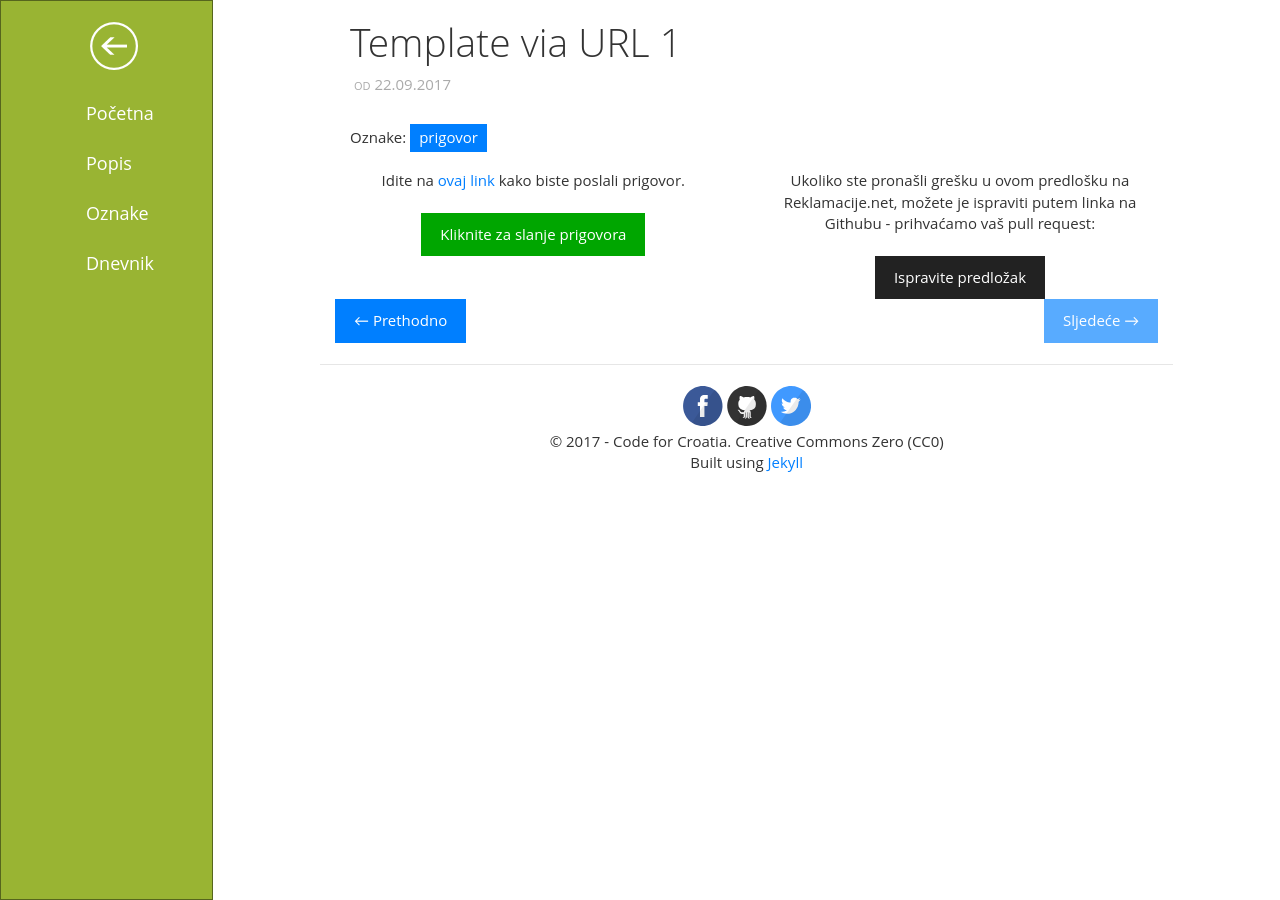
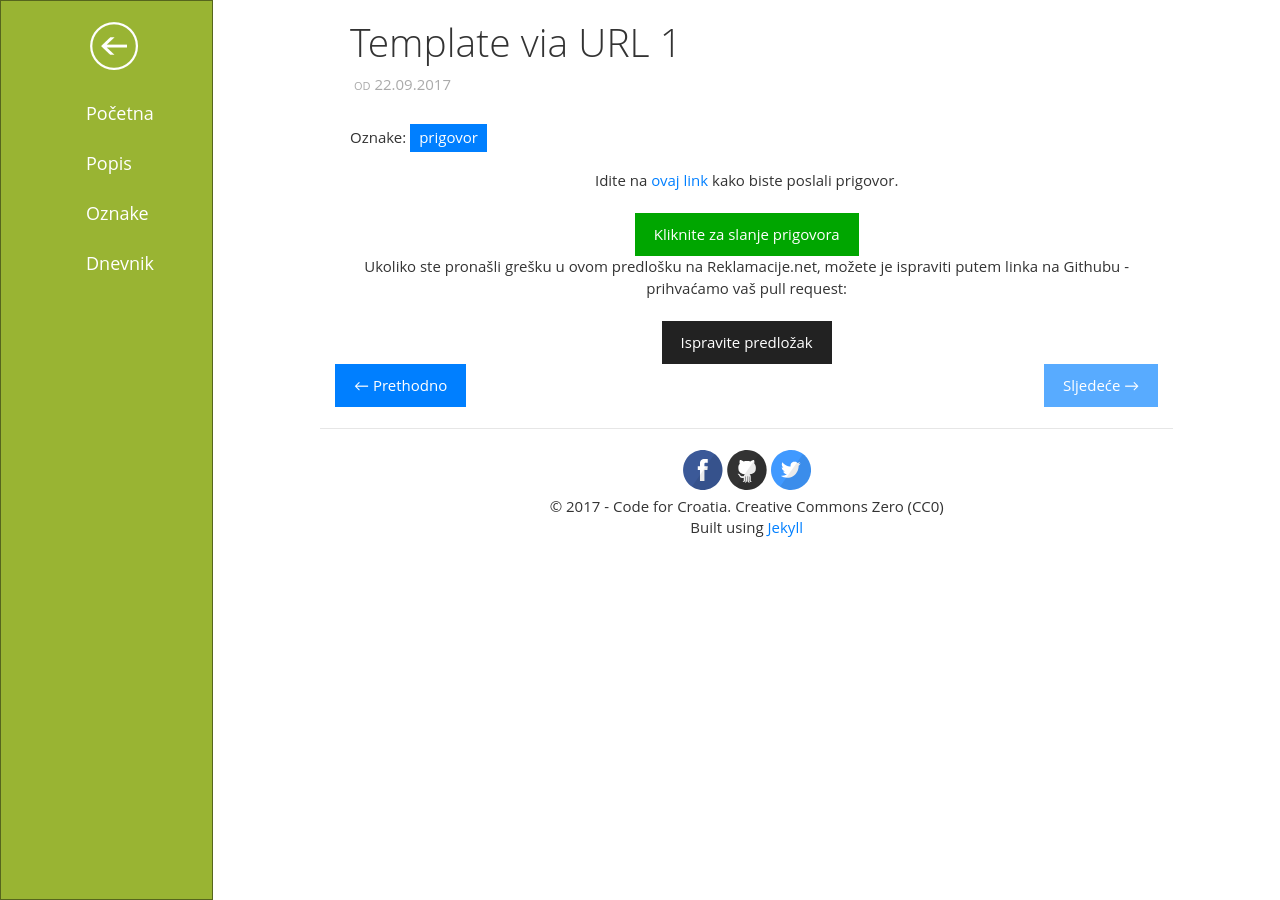
Before and after one commit to codeforcroatia/reklamacijenet-podnesi, a Jekyll site: the page built from _posts/2017-09-22-template-url.md, in a window 1280 px wide. Built offline with Jekyll 4.4.1, drawn with Linux system fonts in a browser that asks for light colours.

Commit message:
Update post.html

```diff
--- a/_layouts/post.html
+++ b/_layouts/post.html
@@ -27,11 +27,13 @@ layout: master
       </article>
 
       <div class="row">
-        <div class="col-sm-6 col-xs-6 text-center">
+        <div class="col-sm-12 col-xs-12 text-center">
           Idite na <a href="{{ post.eurl }}">ovaj link</a> kako biste poslali prigovor. <br><br>
         	<a class="btn btn-green" href="{{post.eurl}}">Kliknite za slanje prigovora</a>
         </div>
-        <div class="col-sm-6 col-xs-6 text-center">
+      </div>
+      <div class="row">
+        <div class="col-sm-12 col-xs-12 text-center">
           Ukoliko ste pronašli grešku u ovom predlošku na Reklamacije.net, možete je ispraviti putem linka na Githubu - prihvaćamo vaš pull request:<br><br>
         	<a class="btn btn-default" href="{{ site.github }}/{{ site.project-repository }}/edit/gh-pages/{{ page.path }}" target="_blank">Ispravite predložak</a>
         </div>
```
